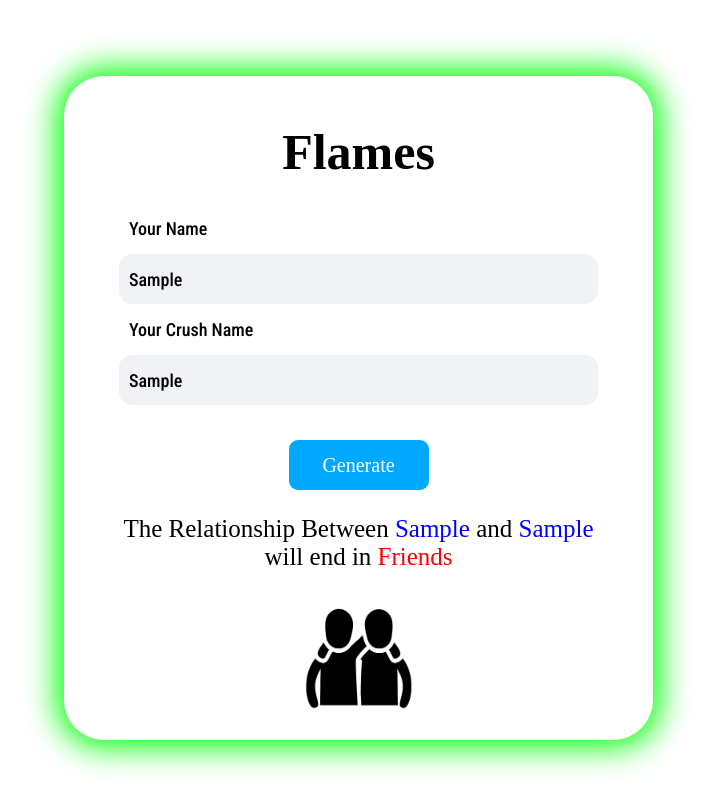
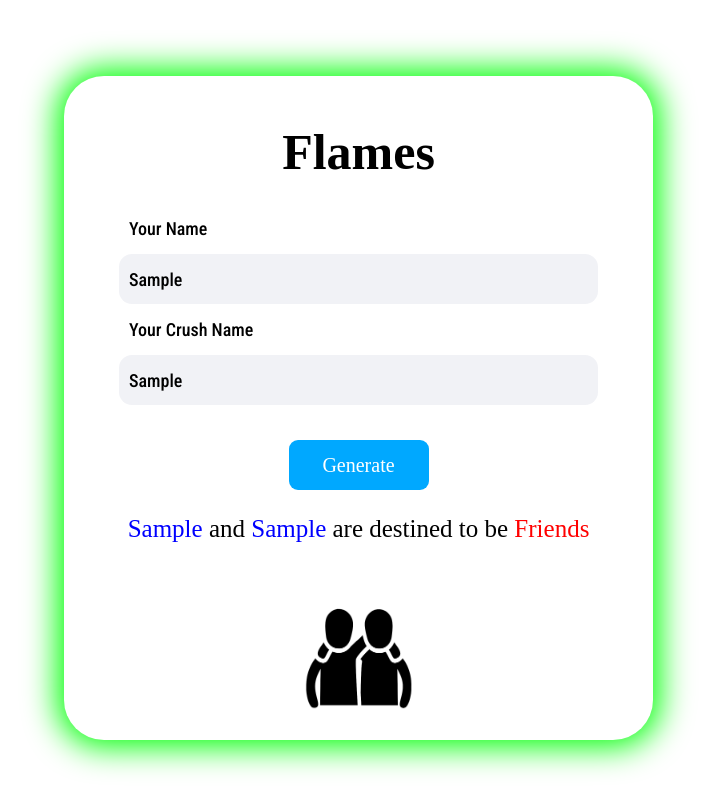
Before and after one commit to Obsidian-Ghost/React-Flames, a React (Vite) app: page / in a window 1280 px wide. Both pictures are taken after typing "Sample", "Sample" into the empty fields and a click on the button "Generate". Shown: the top 810 px of the page, without its empty margins (279-995 px from the left). Built offline with nearby package versions, Linux system fonts and the light colour scheme; a web font is replaced by a local one.

Commit message:
Update FlamesGen.jsx

```diff
--- a/src/components/FlamesGen.jsx
+++ b/src/components/FlamesGen.jsx
@@ -102,7 +102,7 @@ const FlamesGen = () => {
         else{
             finString = (
                 <>
-                    The Relationship Between <span style={{ color: 'blue' }}>{name1}</span> and <span style={{ color: 'blue' }}>{name2}</span> will end in <span style={{ color: 'red' }}>{res}</span>
+                    <span style={{ color: 'blue' }}>{name1}</span> and <span style={{ color: 'blue' }}>{name2}</span> are destined to be <span style={{ color: 'red' }}>{res}</span>
                 </>
             );
         }
```
